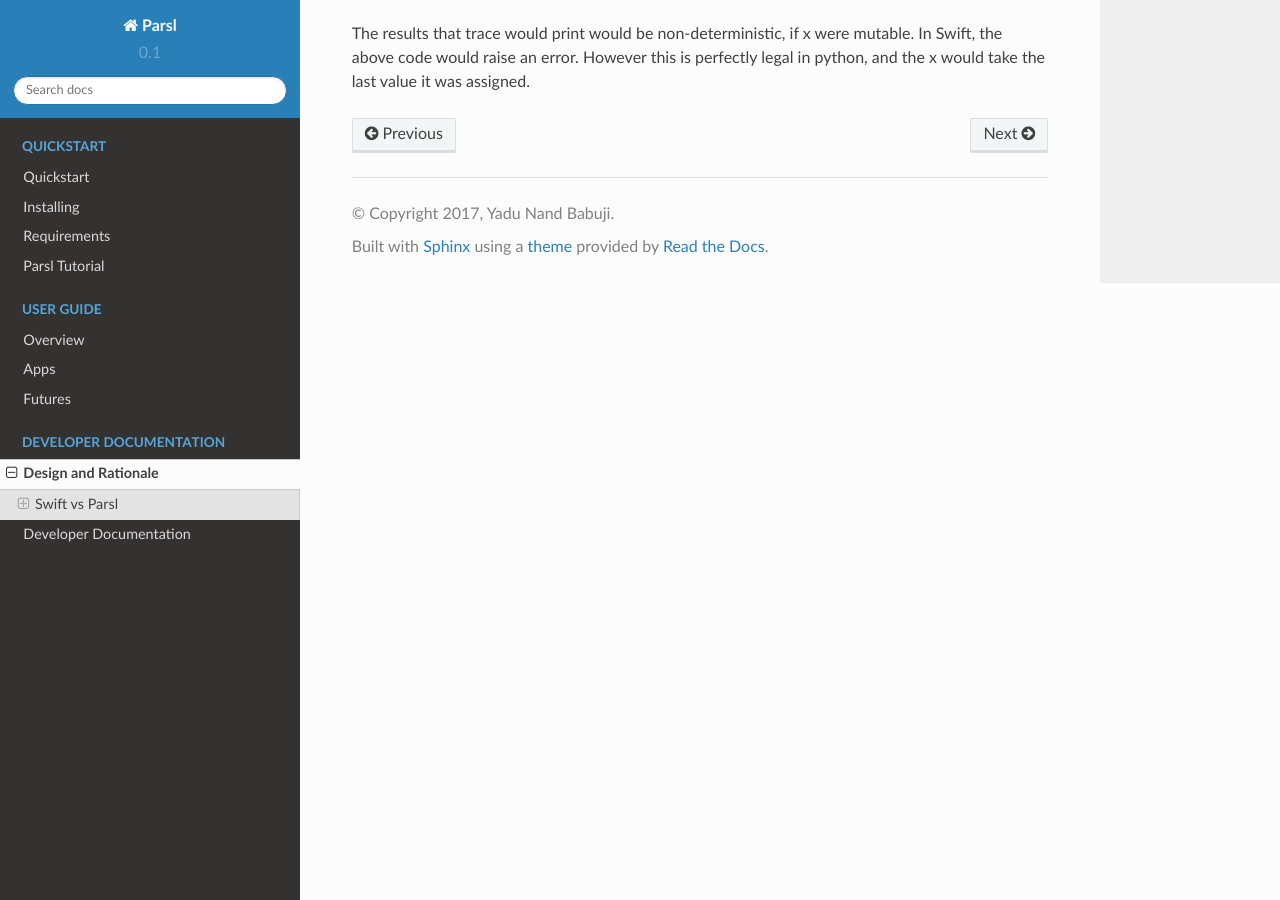
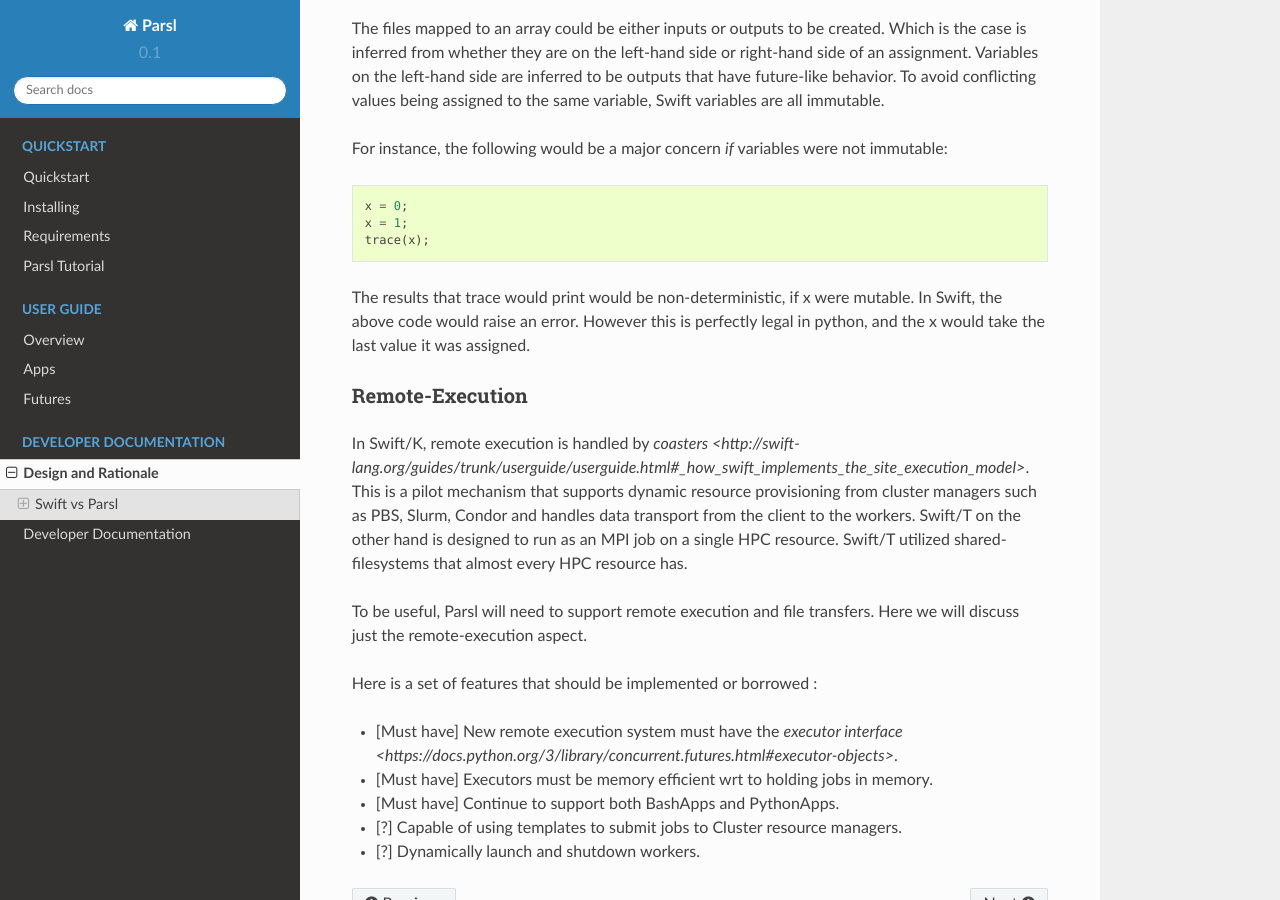
Before and after one commit to Parsl/parsl, a Sphinx documentation site: the page built from docs/devguide/design.rst, in a window 1280 px wide and 900 px high, scrolled down 1996 px. Built offline with Sphinx 7.4.7 and the Read the Docs theme 2.0.0, drawn with Linux system fonts in a browser that asks for light colours; some of the changed text lies outside the part shown.

Commit message:
Updating dev guide

```diff
--- a/docs/devguide/design.rst
+++ b/docs/devguide/design.rst
@@ -12,10 +12,21 @@
 However, we lose the parallel evaluation of every statement in a script. The thesis is that what we
 lose is minimal and will not affect 95% of our workflows. This is not yet substanciated.
 
+Please note that there are two Swift languages: `Swift/K <http://swift-lang.org/main/>`
+and `Swift/T <http://swift-lang.org/Swift-T/index.php>`_ . These have diverged in syntax and behavior.
+Swift/K is designed for grids and clusters runs the java based
+`Karajan <https://wiki.cogkit.org/wiki/Karajan>`_ (hence, /K) execution framework.
+Swift/T is a completely new implementation of Swift/K for high-performance computing. Swift/T uses
+Turbine(hence, /T) and and
+`ADLB <http://www.mcs.anl.gov/project/adlb-asynchronous-dynamic-load-balancer>` runtime libraries for
+highly scalable dataflow processing over MPI,
+without single-node bottlenecks.
+
+
 Parallel Evaluation
 ^^^^^^^^^^^^^^^^^^^
 
-In Swift, every statement is evaluated in parallel.
+In Swift (K&T), every statement is evaluated in parallel.
 
 .. code-block:: c
 
@@ -60,7 +71,11 @@
 Mappers
 ^^^^^^^
 
-In Swift, a mapper is ...
+In Swift/K, a mapper is a mechanism to map files to variables. Swift need's to know files
+on disk so that it could move them to remote sites for execution or as inputs to applications.
+Mapped file variables also indicate to swift that, when files are created on remote sites, they
+need to be staged back. Swift/K provides several mappers which makes it convenient to map files on
+disk to file variables.
 
 There are two choices here :
 
@@ -94,3 +109,22 @@
 The results that trace would print would be non-deterministic, if x were mutable. In Swift, the above code
 would raise an error. However this is perfectly legal in python, and the x would take the last value it
 was assigned.
+
+Remote-Execution
+^^^^^^^^^^^^^^^^
+
+In Swift/K, remote execution is handled by `coasters <http://swift-lang.org/guides/trunk/userguide/userguide.html#_how_swift_implements_the_site_execution_model>`. This is a pilot mechanism that supports
+dynamic resource provisioning from cluster managers such as PBS, Slurm, Condor and handles data
+transport from the client to the workers. Swift/T on the other hand is designed to run as an MPI job on
+a single HPC resource. Swift/T utilized shared-filesystems that almost every HPC resource has.
+
+To be useful, Parsl will need to support remote execution and file transfers. Here we will discuss just
+the remote-execution aspect.
+
+Here is a set of features that should be implemented or borrowed :
+
+* [Must have] New remote execution system must have the `executor interface <https://docs.python.org/3/library/concurrent.futures.html#executor-objects>`.
+* [Must have] Executors must be memory efficient wrt to holding jobs in memory.
+* [Must have] Continue to support both BashApps and PythonApps.
+* [?] Capable of using templates to submit jobs to Cluster resource managers.
+* [?] Dynamically launch and shutdown workers.
```
